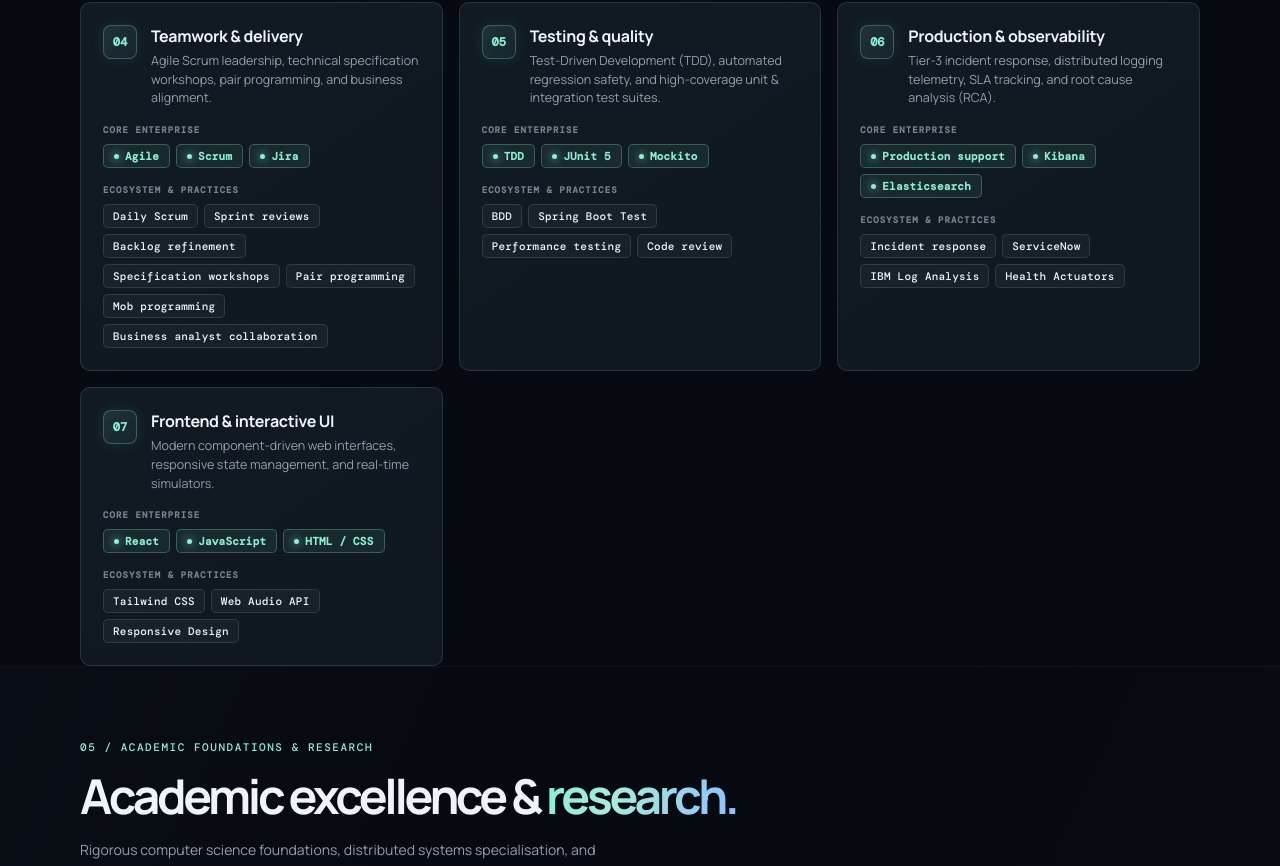
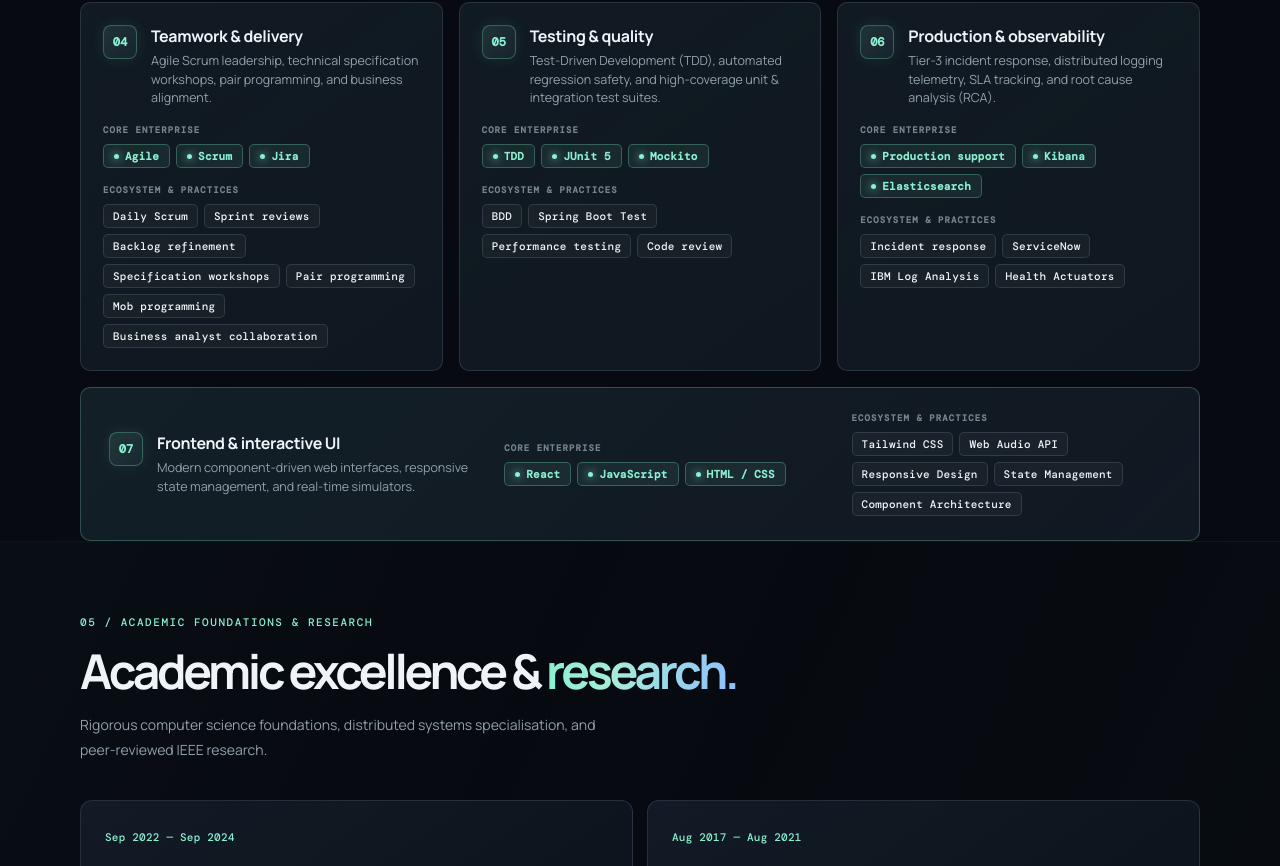
Before and after one commit to PradeepDEIVAMANI/My_Portfolio, a React (Create React App) app: page / in a window 1280 px wide. Shown: the part 6696-7562 px from the top of the page. Built offline with nearby package versions, Linux system fonts and the light colour scheme.

Commit message:
Eliminate bottom empty space in Toolkit grid with full-width spanning card layout

```diff
--- a/src/App.css
+++ b/src/App.css
@@ -1624,3 +1624,27 @@ body { background: #070a10; }
     max-width: 100%;
   }
 }
+
+/* Full-width span for bottom card to eliminate awkward empty gaps */
+.skill-card-modern.is-span-row {
+  grid-column: 1 / -1;
+  display: grid;
+  grid-template-columns: minmax(280px, 1.15fr) minmax(230px, 1fr) minmax(230px, 1fr);
+  align-items: center;
+  gap: 28px;
+  padding: 24px 28px;
+  background: linear-gradient(135deg, rgba(131, 240, 196, 0.05), rgba(141, 189, 255, 0.025)), var(--surface);
+  border-color: rgba(131, 240, 196, 0.25);
+}
+
+.skill-card-modern.is-span-row .skill-card-header {
+  margin-bottom: 0;
+}
+
+@media(max-width: 1024px) {
+  .skill-card-modern.is-span-row {
+    grid-template-columns: 1fr;
+    gap: 16px;
+    padding: 22px;
+  }
+}
--- a/src/Components/Skills.js
+++ b/src/Components/Skills.js
@@ -57,7 +57,7 @@ const groups = [
     title: "Frontend & interactive UI",
     summary: "Modern component-driven web interfaces, responsive state management, and real-time simulators.",
     core: ["React", "JavaScript", "HTML / CSS"],
-    tools: ["Tailwind CSS", "Web Audio API", "Responsive Design"],
+    tools: ["Tailwind CSS", "Web Audio API", "Responsive Design", "State Management", "Component Architecture"],
   },
 ];
 
@@ -139,8 +139,11 @@ function Skills() {
 
       {/* Modern Grid Cards */}
       <div className="skills-modern-grid">
-        {filteredGroups.map((g) => (
-          <article className="skill-card-modern" key={g.title}>
+        {filteredGroups.map((g, index) => {
+          const isSpanningRow = (filteredGroups.length === 7 && index === 6) ||
+            (filteredGroups.length > 2 && filteredGroups.length % 3 === 1 && index === filteredGroups.length - 1);
+          return (
+            <article className={`skill-card-modern${isSpanningRow ? " is-span-row" : ""}`} key={g.title}>
             <div className="skill-card-header">
               <span className="skill-card-badge">{g.number}</span>
               <div>
@@ -174,8 +177,9 @@ function Skills() {
               </div>
             </div>
           </article>
-        ))}
-      </div>
+        );
+      })}
+    </div>
     </section>
   );
 }
--- a/src/i18n.js
+++ b/src/i18n.js
@@ -3,6 +3,9 @@ import React from "react";
 export const LanguageContext = React.createContext({ language: "en", setLanguage: () => {} });
 
 const translations = {
+  "State Management": "Gestion d'état",
+  "Component Architecture": "Architecture par composants",
+
   "04 / TOOLKIT & ARCHITECTURE": "04 / BOÎTE À OUTILS & ARCHITECTURE",
   "Engineering stack &": "Stack technique &",
   "lifecycle tools.": "outils du cycle de vie.",
```
